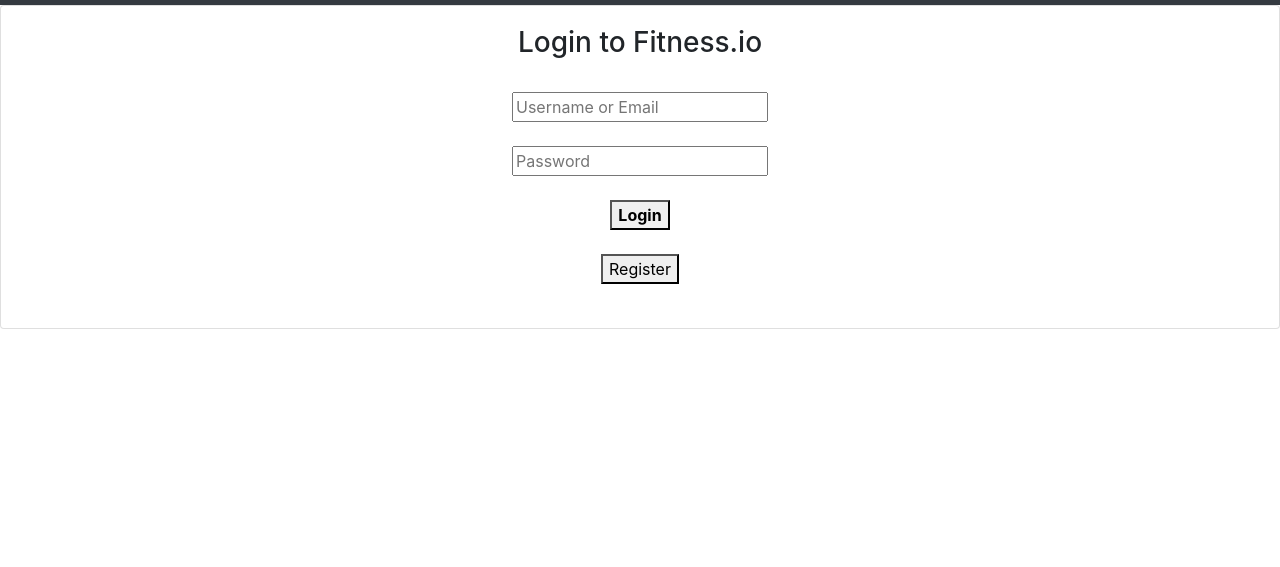
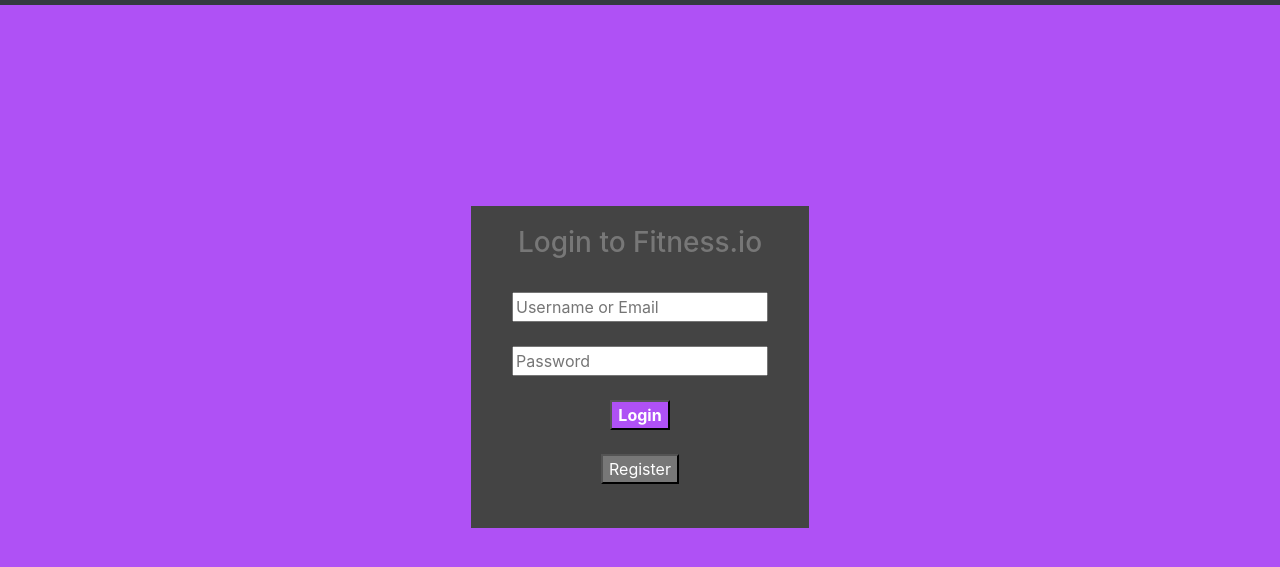
Before and after one commit to cs326-final-bet/cs326-final-bet, a website: page login.html in a window 1280 px wide. Shown: the part 51-618 px from the top of the page. Drawn offline with nearby package versions, Linux system fonts and the light colour scheme.

Commit message:
style form fixed

```diff
--- a/login.html
+++ b/login.html
@@ -5,7 +5,7 @@
         <meta charset="UTF-8" />
         <title>Fitness.io Login Page</title>
         <link rel="stylesheet" href="https://stackpath.bootstrapcdn.com/bootstrap/4.1.3/css/bootstrap.min.css" integrity="sha384-MCw98/SFnGE8fJT3GXwEOngsV7Zt27NXFoaoApmYm81iuXoPkFOJwJ8ERdknLPMO" crossorigin="anonymous">
-        <link rel="stylesheet" href="loginForm.css">
+        <link rel="stylesheet" href="loginAndRegisterForm.css">
 
     </head>
     <body class="bg">
```
